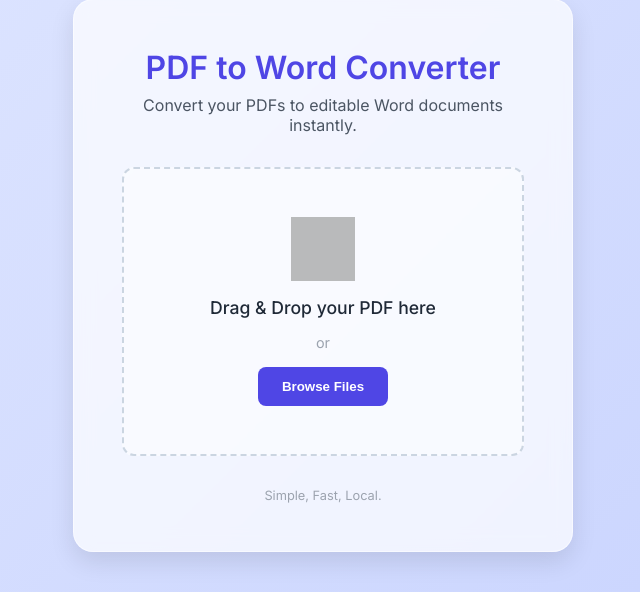
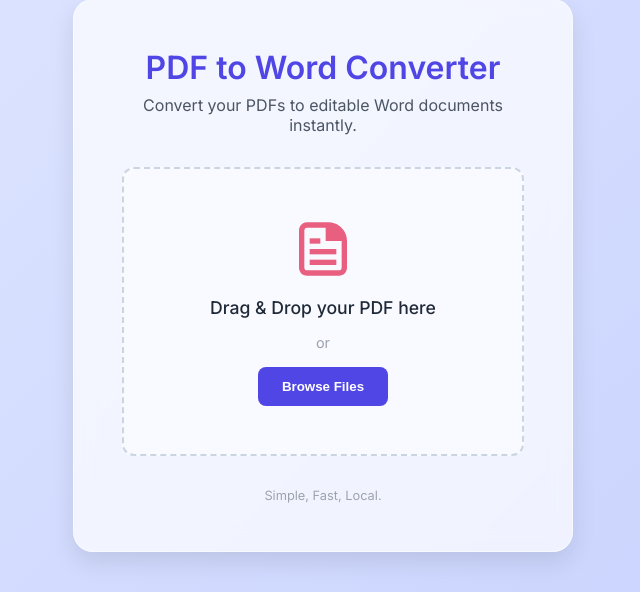
Before and after one commit to suni639/pdf-to-text, a Flask app: page / in a window 1280 px wide. Shown: the part 125-717 px from the top of the page, without its empty margins (317-957 px from the left). Run offline with Flask 3, Linux system fonts and the light colour scheme; grey boxes are pictures that could not be loaded.

Commit message:
feat: Implement initial web UI, add desktop shortcut script, PDF icon, and update project documentation.

```diff
--- a/templates/index.html
+++ b/templates/index.html
@@ -1,5 +1,6 @@
 <!DOCTYPE html>
 <html lang="en">
+
 <head>
     <meta charset="UTF-8">
     <meta name="viewport" content="width=device-width, initial-scale=1.0">
@@ -9,6 +10,7 @@
     <link rel="preconnect" href="https://fonts.gstatic.com" crossorigin>
     <link href="https://fonts.googleapis.com/css2?family=Inter:wght@400;500;600&display=swap" rel="stylesheet">
 </head>
+
 <body>
     <div class="container">
         <header>
@@ -19,7 +21,7 @@
         <main>
             <div id="drop-zone" class="drop-zone">
                 <div class="drop-zone-content">
-                    <img src="https://www.svgrepo.com/show/355169/file-pdf.svg" alt="PDF Icon" class="icon" id="icon">
+                    <img src="{{ url_for('static', filename='pdf-icon.svg') }}" alt="PDF Icon" class="icon" id="icon">
                     <p class="drop-text">Drag & Drop your PDF here</p>
                     <p class="or-text">or</p>
                     <button id="browse-btn" class="btn">Browse Files</button>
@@ -44,4 +46,5 @@
 
     <script src="{{ url_for('static', filename='script.js') }}"></script>
 </body>
+
 </html>
```
Also changed, not shown: README.md, static/pdf-icon.svg (added), 1 other file.
